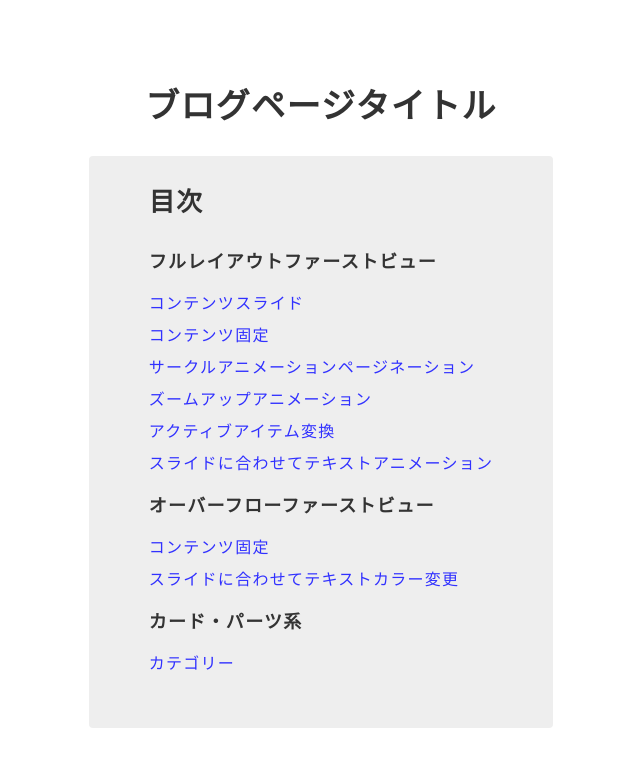
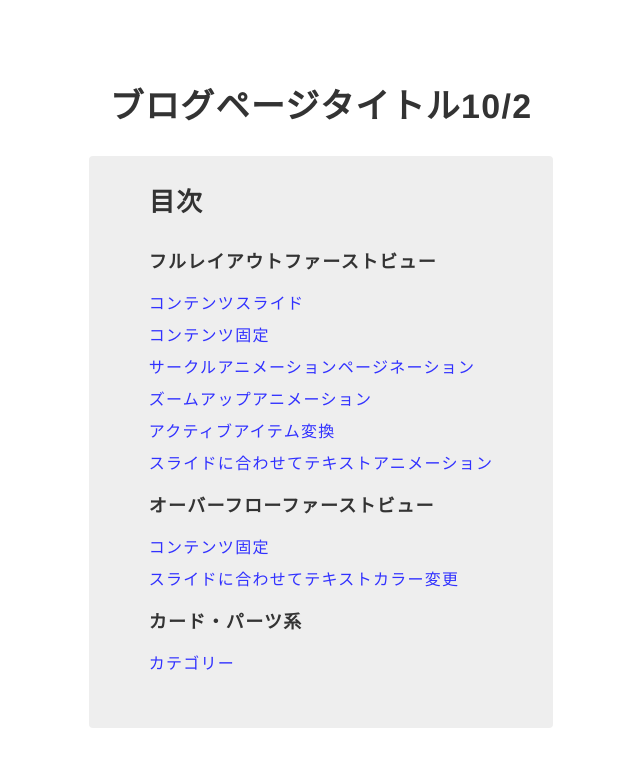
Before and after one commit to yuta0824/template-splide, a website: page docs/index.html in a window 1280 px wide. Shown: the whole page, without its empty margins (319-959 px from the left). Drawn offline with Linux system fonts and the light colour scheme.

Commit message:
テスト

```diff
--- a/docs/index.html
+++ b/docs/index.html
@@ -10,7 +10,7 @@
 
 <body>
 	<div class="l-wrap-center">
-		<h1 class="c-title">ブログページタイトル</h1>
+		<h1 class="c-title">ブログページタイトル10/2</h1>
 		<nav class="p-nav-top">
 			<h2 class="p-nav-top__title">目次</h2>
 			<ul class="p-nav-top__lists">
```
